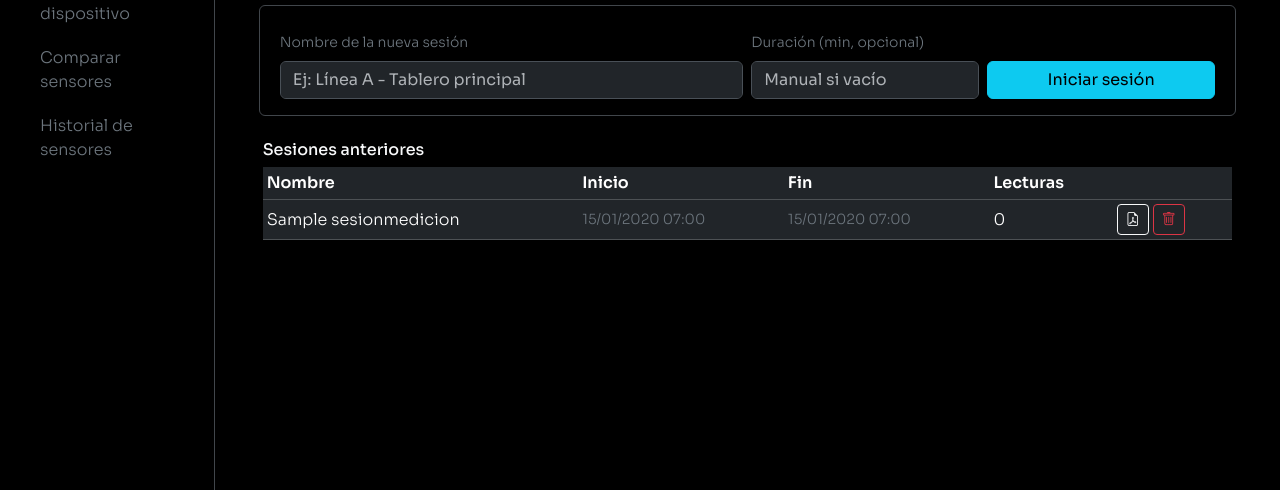
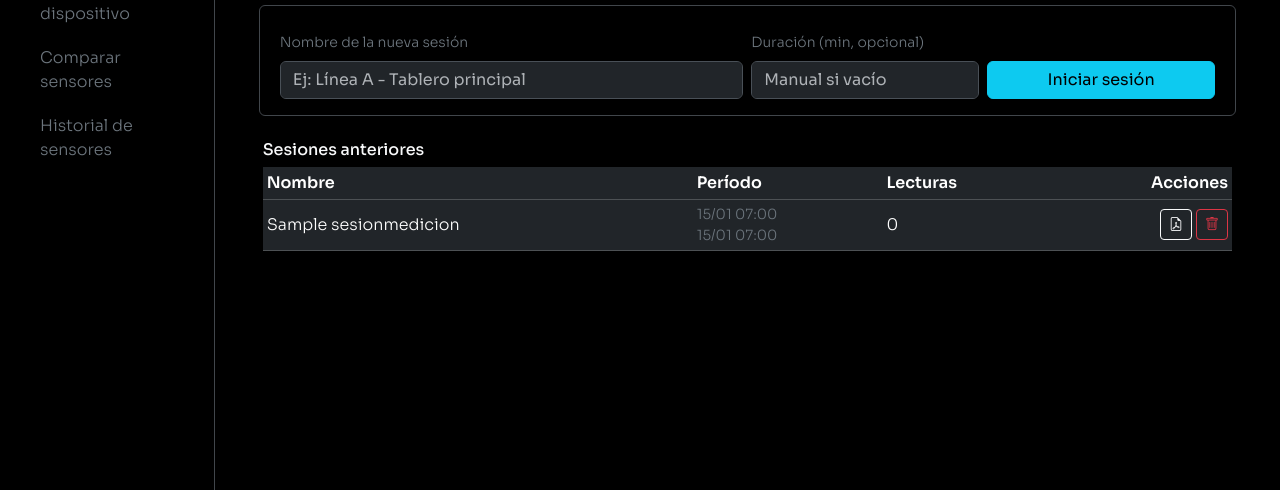
Before and after one commit to delpianocp/esp32-tester, a Django app: page /00000000-0000-0000-0000-000000000001/sesiones/ in a window 1280 px wide. Shown: the part 229-719 px from the top of the page. Run offline with Django 5.2, Linux system fonts and the light colour scheme; a user stored in the database is signed in; tables that the repository leaves empty hold one stand-in row (values such as "Sample post"); data that the repository does not hold is empty.

Commit message:
fix template sesiones medicion

```diff
--- a/templates/devices/sesiones_medicion.html
+++ b/templates/devices/sesiones_medicion.html
@@ -117,15 +117,20 @@
 </div>
 <div class="table-responsive">
     <table class="table table-sm table-dark align-middle">
-        <thead><tr><th>Nombre</th><th>Inicio</th><th>Fin</th><th>Lecturas</th><th></th></tr></thead>
+        <thead><tr><th>Nombre</th><th>Período</th><th class="d-none d-sm-table-cell">Lecturas</th><th class="text-end">Acciones</th></tr></thead>
         <tbody>
         {% for s in sesiones_anteriores %}
         <tr>
-            <td>{{ s.nombre }}</td>
-            <td class="text-secondary small">{{ s.inicio|date:"d/m/Y H:i" }}</td>
-            <td class="text-secondary small">{{ s.fin|date:"d/m/Y H:i" }}</td>
-            <td>{{ s.lecturas.count }}</td>
-            <td class="d-flex gap-1">
+            <td>
+                {{ s.nombre }}
+                <span class="text-secondary small d-sm-none d-block">{{ s.lecturas.count }} lecturas</span>
+            </td>
+            <td class="text-secondary small">
+                {{ s.inicio|date:"d/m H:i" }}<br>{{ s.fin|date:"d/m H:i" }}
+            </td>
+            <td class="d-none d-sm-table-cell">{{ s.lecturas.count }}</td>
+            <td>
+                <div class="d-flex gap-1 justify-content-end">
                     <a href="{% url 'devices:sesion_pdf' device.pk s.id %}" class="btn btn-sm btn-outline-light" title="Descargar PDF">
                         <i class="bi bi-file-earmark-pdf"></i>
                     </a>
@@ -136,6 +141,7 @@
                             <i class="bi bi-trash"></i>
                         </button>
                     </form>
+                </div>
             </td>
         </tr>
         {% endfor %}
```
Lines whose indentation alone changed are shown as unchanged.
